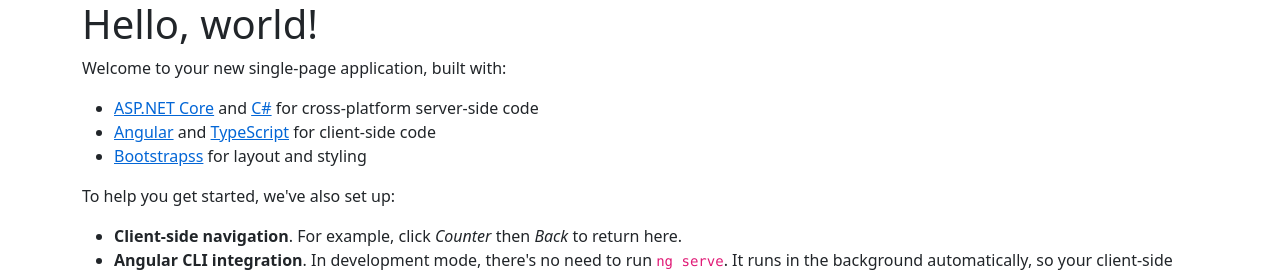
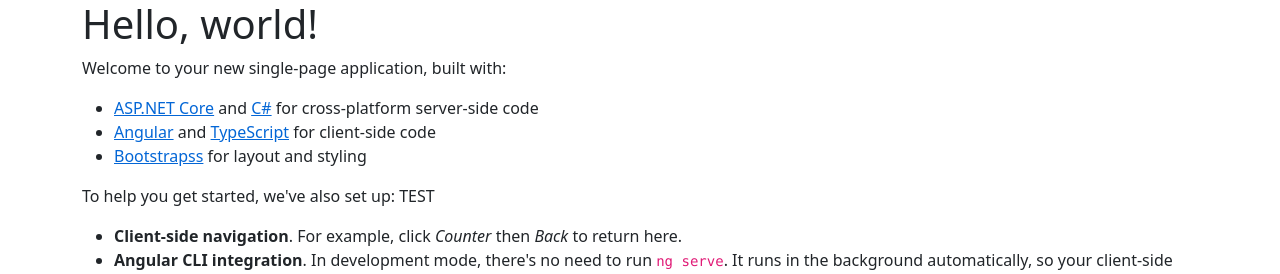
Before and after one commit to shilingas/fitness-tracker-app, an Angular app in the folder FitnessTrackingApp/ClientApp/: page / in a window 1280 px wide. Shown: the top 274 px of the page. Built offline with nearby package versions, Linux system fonts and the light colour scheme.

Commit message:
testing ignore

```diff
--- a/FitnessTrackingApp/ClientApp/src/app/home/home.component.html
+++ b/FitnessTrackingApp/ClientApp/src/app/home/home.component.html
@@ -5,7 +5,7 @@
   <li><a href='https://angular.io/'>Angular</a> and <a href='http://www.typescriptlang.org/'>TypeScript</a> for client-side code</li>
   <li><a href='http://getbootstrap.com/'>Bootstrapss</a> for layout and styling</li>
 </ul>
-<p>To help you get started, we've also set up:</p>
+<p>To help you get started, we've also set up: TEST</p>
 <ul>
   <li><strong>Client-side navigation</strong>. For example, click <em>Counter</em> then <em>Back</em> to return here.</li>
   <li><strong>Angular CLI integration</strong>. In development mode, there's no need to run <code>ng serve</code>. It runs in the background automatically, so your client-side resources are dynamically built on demand and the page refreshes when you modify any file.</li>
```
